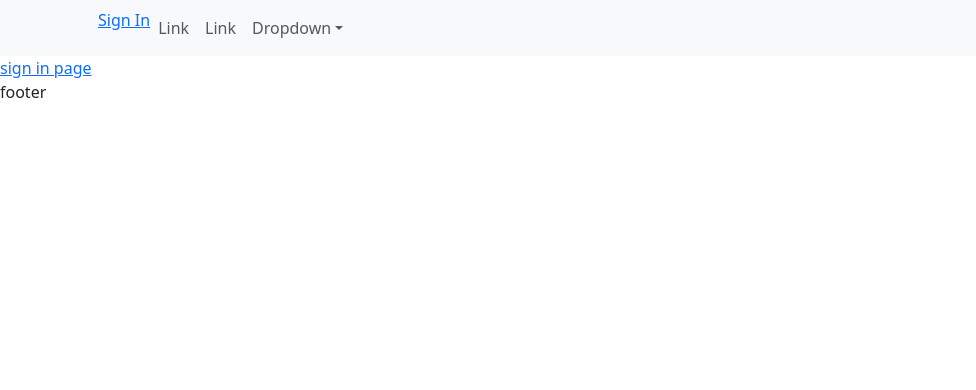
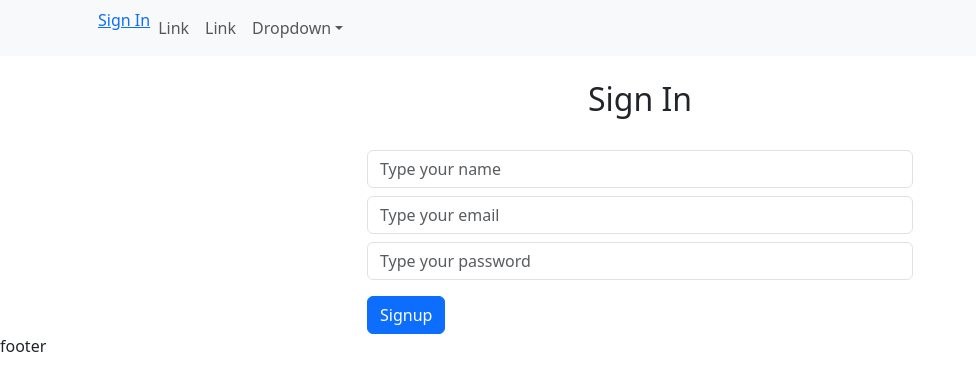
Before and after one commit to ewno92/nextjs-boilerplate, a Next.js app in the folder frontend/: page /signin in a window 1280 px wide. Shown: the top 390 px of the page, without its empty margins (0-976 px from the left). Built offline with nearby package versions, Linux system fonts and the light colour scheme.

Commit message:
sign up page complete

```diff
--- a/frontend/actions/auth.js
+++ b/frontend/actions/auth.js
@@ -2,7 +2,7 @@ import fetch from "isomorphic-fetch";
 import { API } from "../config";
 
 export const signup = (user) => {
-  return fetch(`${API}/api/signup`, {
+  return fetch(`${API}/signup`, {
     method: "POST",
     headers: { Accept: "application/json", "Content-Type": "application/json" },
     body: JSON.stringify(user),
@@ -12,3 +12,14 @@ export const signup = (user) => {
     })
     .catch((err) => console.log(err));
 };
+export const signin = (user) => {
+  return fetch(`${API}/signin`, {
+    method: "POST",
+    headers: { Accept: "application/json", "Content-Type": "application/json" },
+    body: JSON.stringify(user),
+  })
+    .then((response) => {
+      return response.json();
+    })
+    .catch((err) => console.log(err));
+};
--- /dev/null
+++ b/frontend/components/auth/SigninComponent.js
@@ -0,0 +1,105 @@
+import react from "react";
+import { useState } from "react";
+import { signin } from "../../actions/auth";
+import Button from "react-bootstrap/Button";
+import Form from "react-bootstrap/Form";
+import { flushSync } from "react-dom";
+const SigninComponent = () => {
+  const [values, setValues] = useState({
+    name: "",
+    email: "",
+    password: "",
+    error: "",
+    loading: false,
+    message: "",
+    showForm: true,
+  });
+
+  const { name, email, password, error, loading, message, showForm } = values;
+
+  const handleSubmit = (e) => {
+    e.preventDefault();
+    console.log("handle submit");
+
+    setValues({ ...values, loading: true, error: false });
+    const user = { name, email, password };
+
+    signin(user).then((data) => {
+      if (data.error) {
+        setValues({ ...values, error: data.error, loading: false });
+      } else {
+        setValues({
+          ...values,
+          name: "",
+          email: "",
+          password: "",
+          error: "",
+          loading: false,
+          message: data.message,
+          showForm: false,
+        });
+      }
+    });
+    console.table({ name, email, password, error, loading, message, showForm });
+  };
+
+  const handleChange = (name) => (e) => {
+    setValues({ ...values, error: false, [name]: e.target.value });
+    console.log(e.target.value);
+  };
+
+  const showLoading = () =>
+    loading ? <div className="alert alert-info">Loading...</div> : "";
+  const showError = () =>
+    error ? <div className="alert alert-danger">{error}</div> : "";
+  const showMessage = () =>
+    message ? <div className="alert alert-info">{message}</div> : "";
+
+  const signupform = () => {
+    return (
+      <Form onSubmit={handleSubmit}>
+        <Form.Group className="mb-3">
+          <Form.Control
+            value={name}
+            onChange={handleChange("name")}
+            type="text"
+            className="form-control mb-2"
+            placeholder="Type your name"
+          />
+          <div className="formGroup">
+            <input
+              value={email}
+              onChange={handleChange("email")}
+              type="email"
+              className="form-control mb-2"
+              placeholder="Type your email"
+            />
+          </div>
+          <div className="form-group">
+            <input
+              value={password}
+              onChange={handleChange("password")}
+              type="password"
+              className="form-control mb-2"
+              placeholder="Type your password"
+            />
+          </div>
+        </Form.Group>
+
+        <Button onClick={handleSubmit}>Signup</Button>
+      </Form>
+    );
+  };
+
+  return (
+    <>
+      {showError()}
+      {showLoading()}
+      {showMessage()}
+
+      {showForm && signupform()}
+    </>
+  );
+};
+
+export default SigninComponent;
--- a/frontend/config.js
+++ b/frontend/config.js
@@ -3,6 +3,6 @@ const { publicRuntimeConfig } = getConfig();
 
 export const API = publicRuntimeConfig.PRODUTION
   ? "https://seoblog.com"
-  : "http://localhost:8000";
+  : "http://localhost:8000/api";
 
 export const APP_NAME = publicRuntimeConfig.APP_NAME;
--- a/frontend/pages/signin.js
+++ b/frontend/pages/signin.js
@@ -1,11 +1,18 @@
 import React from "react";
 import Link from "next/link";
+import SigninComponent from "../components/auth/SigninComponent";
+import { Col, Row, Container } from "react-bootstrap";
 
 const Signin = () => {
   return (
-    <div>
-      <Link href="/signout">sign in page</Link>
-    </div>
+    <Container>
+      <h2 className="text-center py-4">Sign In</h2>
+      <Row>
+        <Col className="col-md-6 offset-md-3">
+          <SigninComponent />
+        </Col>
+      </Row>
+    </Container>
   );
 };
 
```
Also changed, not shown: frontend/components/auth/SignupComponent.js (renamed from frontend/components/auth/Signup.js, +29 -9 lines), frontend/pages/signup.js (+10 -3 lines).
